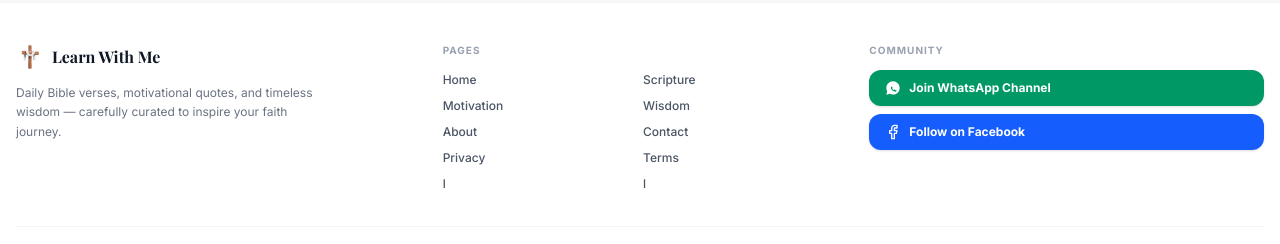
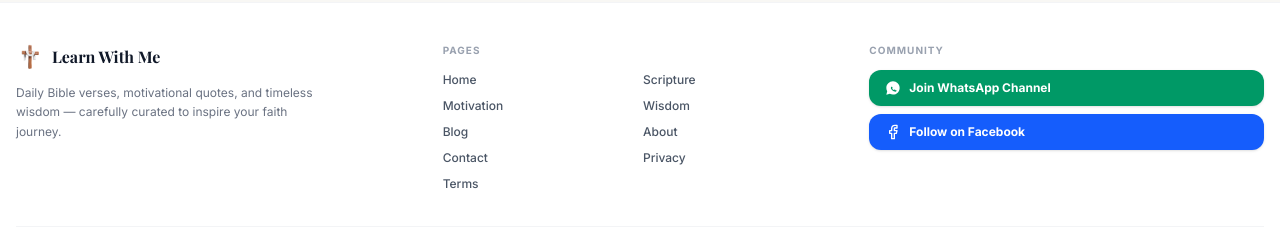
Before and after one commit to Philemon12421/Learn-the-bible-with-me, a React (Vite) app: page / in a window 1280 px wide. Shown: the part 2128-2372 px from the top of the page. Built offline with nearby package versions, Linux system fonts and the light colour scheme; a web font is replaced by a local one.

Commit message:
Update App.tsx

```diff
--- a/src/App.tsx
+++ b/src/App.tsx
@@ -147,8 +147,8 @@ export default function App() {
               <div className="grid grid-cols-2 gap-1.5 text-xs text-gray-600">
                 {[
                   ['home','Home'],['bible','Scripture'],['motivation','Motivation'],
-                  ['wisdom','Wisdom'],['about','About'],['contact','Contact'],
-                  ['privacy','Privacy'],['terms','Terms'],'blog','Blog'
+                  ['wisdom','Wisdom'],['blog','Blog'],['about','About'],['contact','Contact'],
+                  ['privacy','Privacy'],['terms','Terms']
                 ].map(([view, label]) => (
                   <button key={view} onClick={() => setCurrentView(view as ViewType)}
                     className="text-left hover:text-amber-700 transition-colors font-medium py-0.5">
```
